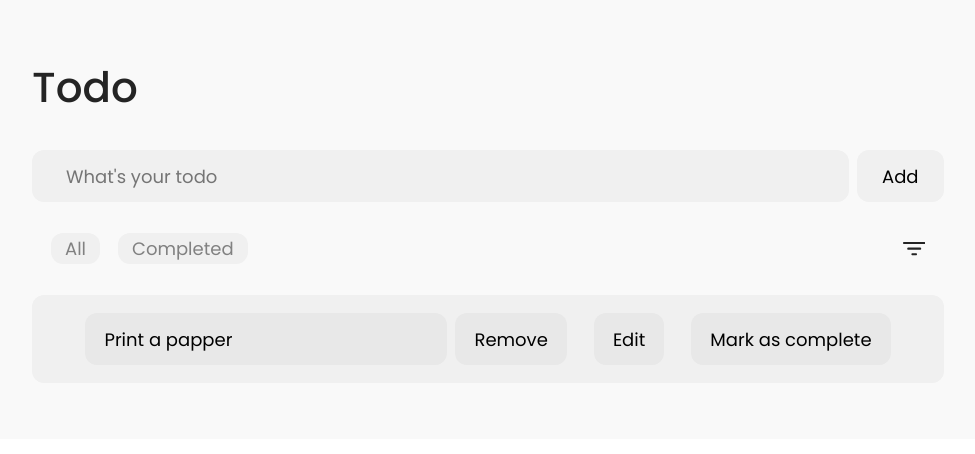
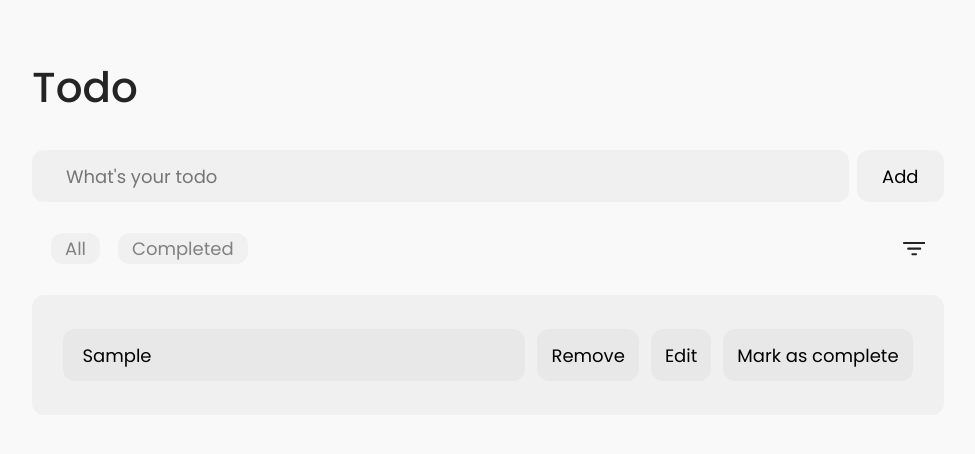
Before and after one commit to wahyuditya/Todo, a React (Vite) app in the folder Ticks/: page / in a window 1280 px wide. Both pictures are taken after typing "Sample" into the empty fields and a click on the button "Add". Shown: the top 454 px of the page, without its empty margins (152-1127 px from the left). Built offline with nearby package versions, Linux system fonts and the light colour scheme.

Commit message:
show todos done, next delete and update todos

```diff
--- a/Ticks/src/App.css
+++ b/Ticks/src/App.css
@@ -99,10 +99,20 @@
   width: 100%;
   border-radius: 12px;
   gap: 8px;
+  flex-direction: column;
+}
+
+.todosWarper ul {
+  display: flex;
+  padding: 0;
+  justify-content: center;
+  align-items: center;
+  gap: 12px;
+  width: 100%;
 }
 
 .todosWarper p {
-  width: 324px;
+  width: 424px;
   height: 52px;
   background-color: #e8e8e8;
   border-radius: 12px;
@@ -110,15 +120,14 @@
   align-items: center;
   font-size: 18px;
   padding: 0 19px;
-  margin-left: 19px;
 }
 
 .todosWarper button {
   height: 52px;
+  width: fit-content;
   border: none;
   border-radius: 12px;
   background-color: #e8e8e8;
   font-size: 18px;
-  padding: 0 19px;
-  margin-right: 19px;
+  padding: 0 14px;
 }
--- a/Ticks/src/App.jsx
+++ b/Ticks/src/App.jsx
@@ -5,18 +5,35 @@ import TodoForms from "./components/todoForms";
 import Todos from "./components/Todos";
 
 function App() {
+  const [todos, setTodos] = useState([]);
+
+  const handleNewEntry = (newEntry) => {
+    setTodos([...todos, newEntry]);
+  };
+
+  const handleRemove = (index) => {
+    // const remove = todos;
+    // remove.splice(index, 1);
+    // setTodos(remove);
+    console.log("in");
+  };
+
   return (
     <>
       <div className="container">
         <div className="warper">
           <div className="tittle">Todo</div>
 
-          <TodoForms />
+          <TodoForms newEntry={handleNewEntry} />
 
           <Filter />
 
           <div className="todosWarper">
-            <Todos />
+            {todos.map((tittle, index) => (
+              <ul key={index}>
+                <Todos tittle={tittle} handleRemove={handleRemove} />
+              </ul>
+            ))}
           </div>
         </div>
       </div>
--- a/Ticks/src/components/Todos.jsx
+++ b/Ticks/src/components/Todos.jsx
@@ -1,8 +1,8 @@
-function Todos() {
+function Todos({ tittle, handleRemove }) {
   return (
     <>
-      <p>Print a papper</p>
-      <button>Remove</button>
+      <p>{tittle}</p>
+      <button onClick={handleRemove}>Remove</button>
       <button>Edit</button>
       <button>Mark as complete</button>
     </>
--- a/Ticks/src/components/todoForms.jsx
+++ b/Ticks/src/components/todoForms.jsx
@@ -1,17 +1,14 @@
 import { useState } from "react";
 
-function TodosForms() {
+function TodosForms({ newEntry }) {
   const [todo, setTodo] = useState("");
-  const [todos, setTodos] = useState([]);
-
-  const todoList = todos.map((list, index) => `${index}. ${list}`);
 
   const handleChange = (e) => {
     setTodo(e.target.value);
   };
 
   const addNewTodo = () => {
-    setTodos([...todos, todo]);
+    newEntry(todo);
     setTodo("");
   };
 
```
